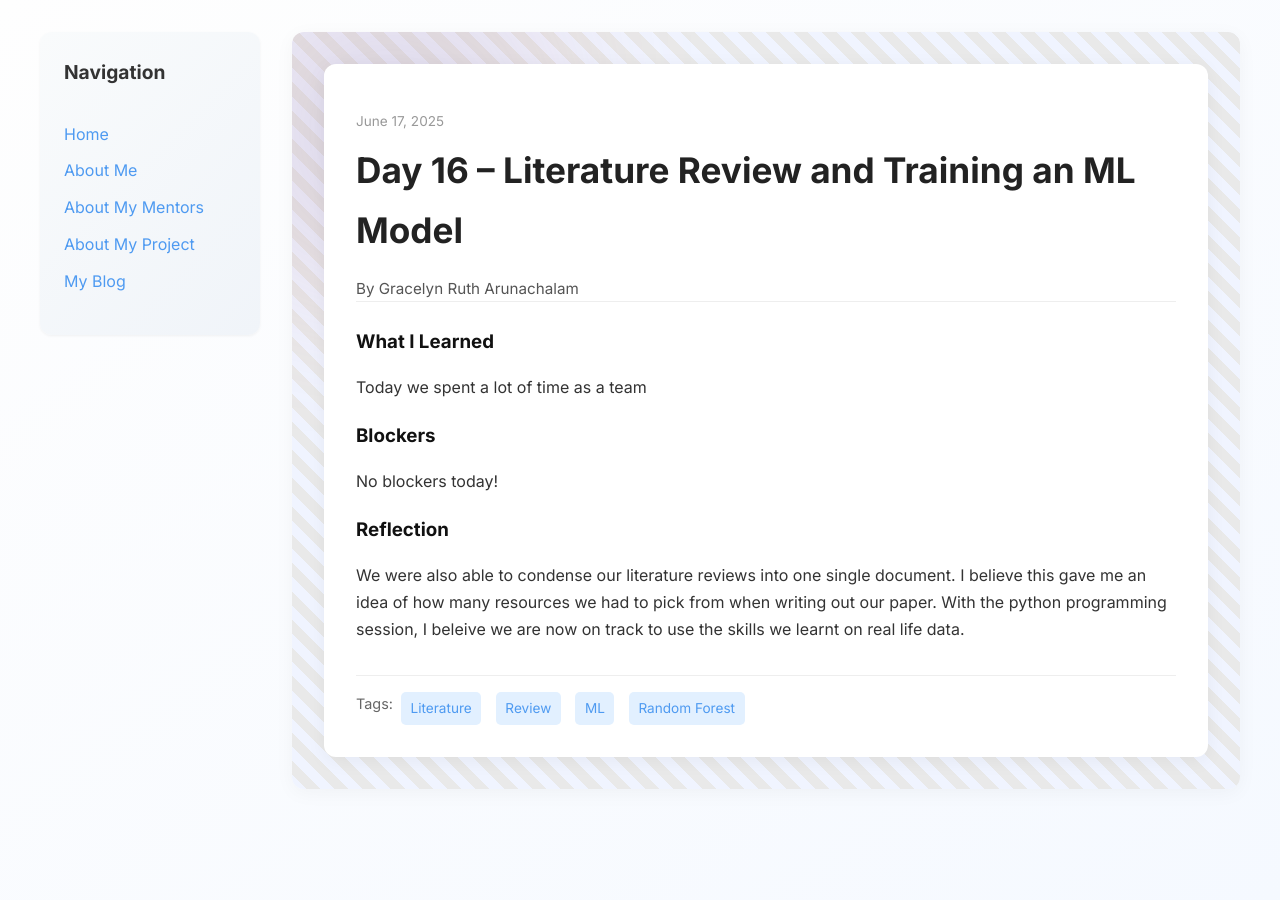
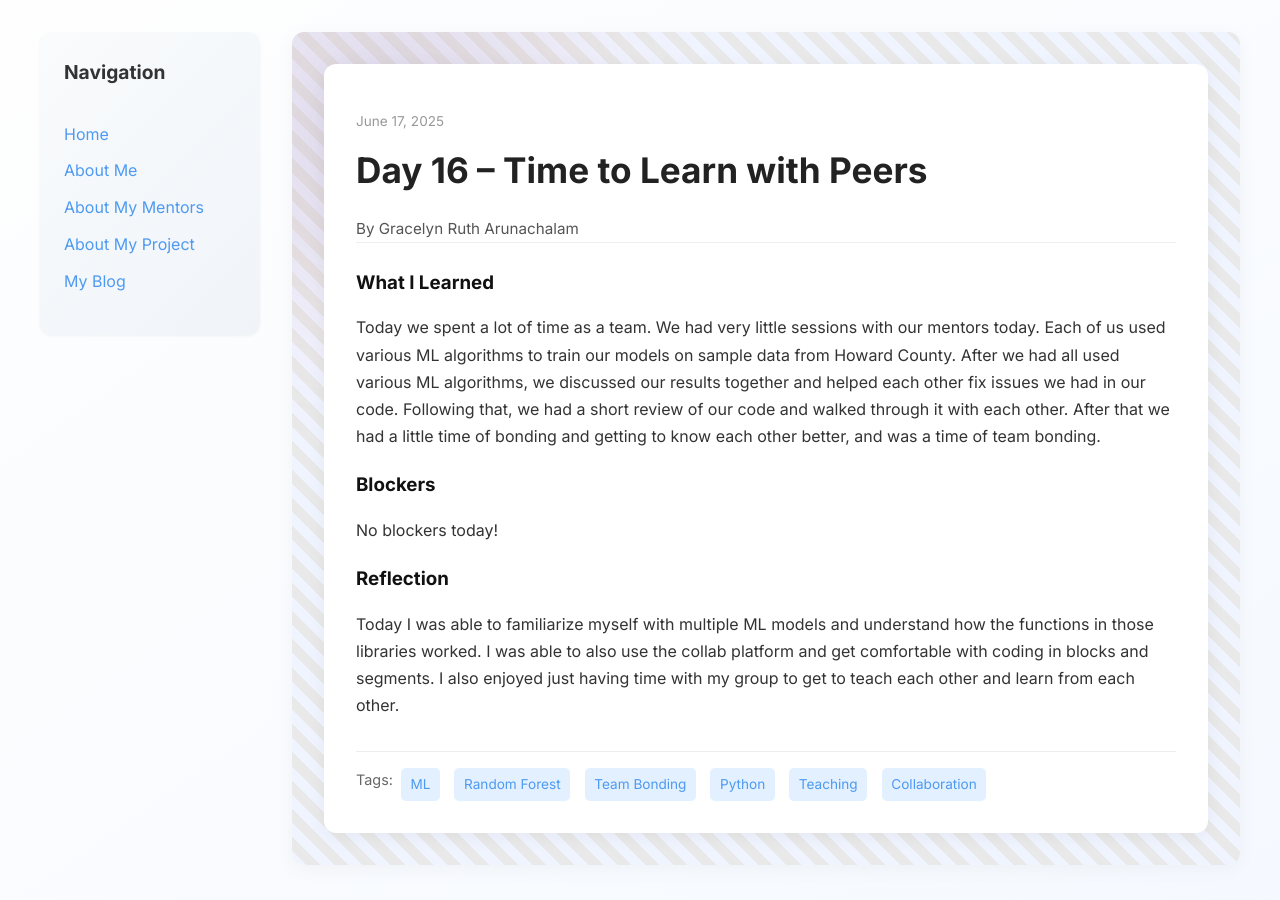
Before and after one commit to GracelynRuth/GracelynRuth.github.io, a Jekyll site: the page built from _posts/2025-06-17-day-16.md, in a window 1280 px wide. Built offline with Jekyll 4.4.1, drawn with Linux system fonts in a browser that asks for light colours.

Commit message:
Update 2025-06-17-day-16.md

```diff
--- a/_posts/2025-06-17-day-16.md
+++ b/_posts/2025-06-17-day-16.md
@@ -1,17 +1,17 @@
 ---
 layout: post
-title: "Day 16 – Literature Review and Training an ML Model"
+title: "Day 16 – Time to Learn with Peers"
 date: 2025-06-17
 author: Gracelyn Ruth Arunachalam
 permalink: /day16.html
-tags: ["Literature", "Review", "ML", "Random Forest"]
+tags: ["ML", "Random Forest", "Team Bonding", "Python", "Teaching", "Collaboration"]
 
 what_i_learned: |
-  Today we spent a lot of time as a team
+  Today we spent a lot of time as a team. We had very little sessions with our mentors today. Each of us used various ML algorithms to train our models on sample data from Howard County. After we had all used various ML algorithms, we discussed our results together and helped each other fix issues we had in our code. Following that, we had a short review of our code and walked through it with each other. After that we had a little time of bonding and getting to know each other better, and was a time of team bonding.
 
 blockers: |
   No blockers today!
 
 reflection: |
-   We were also able to condense our literature reviews into one single document. I believe this gave me an idea of how many resources we had to pick from when writing out our paper. With the python programming session, I beleive we are now on track to use the skills we learnt on real life data.
+   Today I was able to familiarize myself with multiple ML models and understand how the functions in those libraries worked. I was able to also use the collab platform and get comfortable with coding in blocks and segments. I also enjoyed just having time with my group to get to teach each other and learn from each other.
 ---
```
